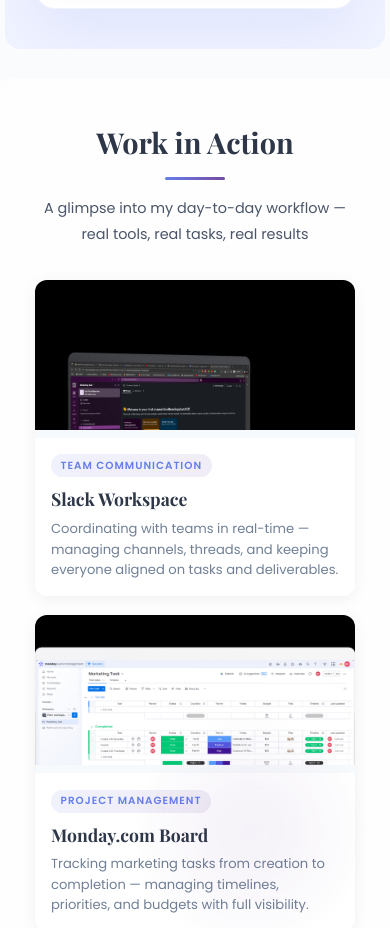
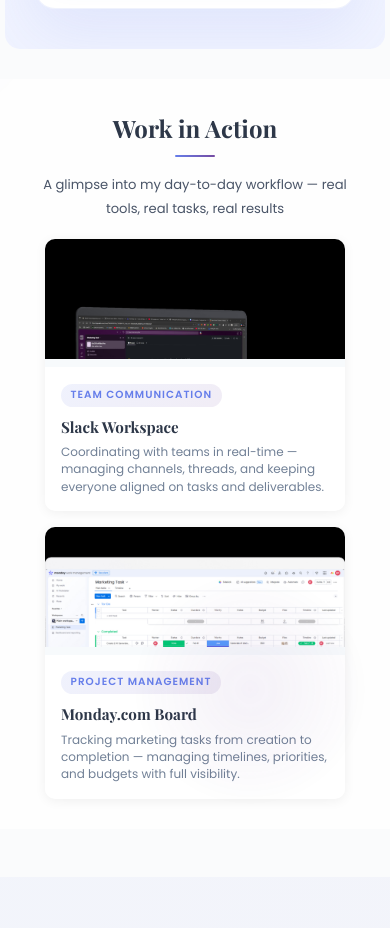
Before and after one commit to kniel1120/va-portfolio-website, a website: page index.html in a window 390 px wide. Shown: the part 11072-12000 px from the top of the page. Drawn offline with nearby package versions, Linux system fonts and the light colour scheme.

Commit message:
Further shrink showcase section - 600px grid, 150px images, tighter spacing

```diff
--- a/index.html
+++ b/index.html
@@ -253,7 +253,7 @@
         <section class="work-showcase-section">
             <div class="container">
                 <h2 style="text-align: center; margin-bottom: 1rem;">Work in Action</h2>
-                <p style="text-align: center; color: #4a5568; margin-bottom: 2rem; font-size: 0.9rem;">A glimpse into my day-to-day workflow — real tools, real tasks, real results</p>
+                <p style="text-align: center; color: #4a5568; margin-bottom: 1.2rem; font-size: 0.82rem;">A glimpse into my day-to-day workflow — real tools, real tasks, real results</p>
 
                 <div class="showcase-grid">
                     <div class="showcase-card">
--- a/styles/main.css
+++ b/styles/main.css
@@ -1755,7 +1755,7 @@
    WORK IN ACTION SHOWCASE
    ============================ */
 .work-showcase-section {
-    padding: 60px 20px;
+    padding: 40px 20px;
     background: #fefefe;
     position: relative;
     overflow: hidden;
@@ -1787,7 +1787,7 @@
 
 .work-showcase-section h2 {
     font-family: 'Playfair Display', serif;
-    font-size: 1.8rem;
+    font-size: 1.5rem;
     color: #2d3748;
     position: relative;
 }
@@ -1795,26 +1795,26 @@
 .work-showcase-section h2::after {
     content: '';
     display: block;
-    width: 60px;
-    height: 3px;
+    width: 40px;
+    height: 2px;
     background: linear-gradient(90deg, #667eea, #764ba2);
-    margin: 0.8rem auto 0;
+    margin: 0.5rem auto 0;
     border-radius: 2px;
 }
 
 .showcase-grid {
     display: grid;
     grid-template-columns: repeat(2, 1fr);
-    gap: 1.5rem;
-    max-width: 800px;
+    gap: 1rem;
+    max-width: 600px;
     margin: 0 auto;
 }
 
 .showcase-card {
     background: #fff;
-    border-radius: 12px;
+    border-radius: 10px;
     overflow: hidden;
-    box-shadow: 0 3px 16px rgba(0, 0, 0, 0.06);
+    box-shadow: 0 2px 12px rgba(0, 0, 0, 0.06);
     transition: transform 0.4s cubic-bezier(0.25, 0.46, 0.45, 0.94), box-shadow 0.4s ease;
     position: relative;
 }
@@ -1848,7 +1848,7 @@
 
 .showcase-image img {
     width: 100%;
-    height: 200px;
+    height: 150px;
     object-fit: cover;
     object-position: top;
     transition: transform 0.6s cubic-bezier(0.25, 0.46, 0.45, 0.94);
@@ -1859,7 +1859,7 @@
 }
 
 .showcase-info {
-    padding: 1rem 1.2rem 1.2rem;
+    padding: 0.7rem 0.9rem 0.9rem;
 }
 
 .showcase-tag {
@@ -1877,36 +1877,36 @@
 
 .showcase-info h3 {
     font-family: 'Playfair Display', serif;
-    font-size: 1.1rem;
+    font-size: 0.95rem;
     color: #2d3748;
-    margin-bottom: 0.35rem;
+    margin-bottom: 0.25rem;
 }
 
 .showcase-info p {
     color: #718096;
-    font-size: 0.82rem;
-    line-height: 1.55;
+    font-size: 0.75rem;
+    line-height: 1.45;
 }
 
 @media (max-width: 768px) {
     .showcase-grid {
         grid-template-columns: 1fr;
-        gap: 1.2rem;
-        max-width: 400px;
+        gap: 1rem;
+        max-width: 300px;
     }
 
     .showcase-image img {
-        height: 180px;
+        height: 140px;
     }
 
     .work-showcase-section {
-        padding: 40px 15px;
+        padding: 30px 15px;
     }
 }
 
 @media (max-width: 480px) {
     .showcase-image img {
-        height: 150px;
+        height: 120px;
     }
 
     .showcase-info {
```
